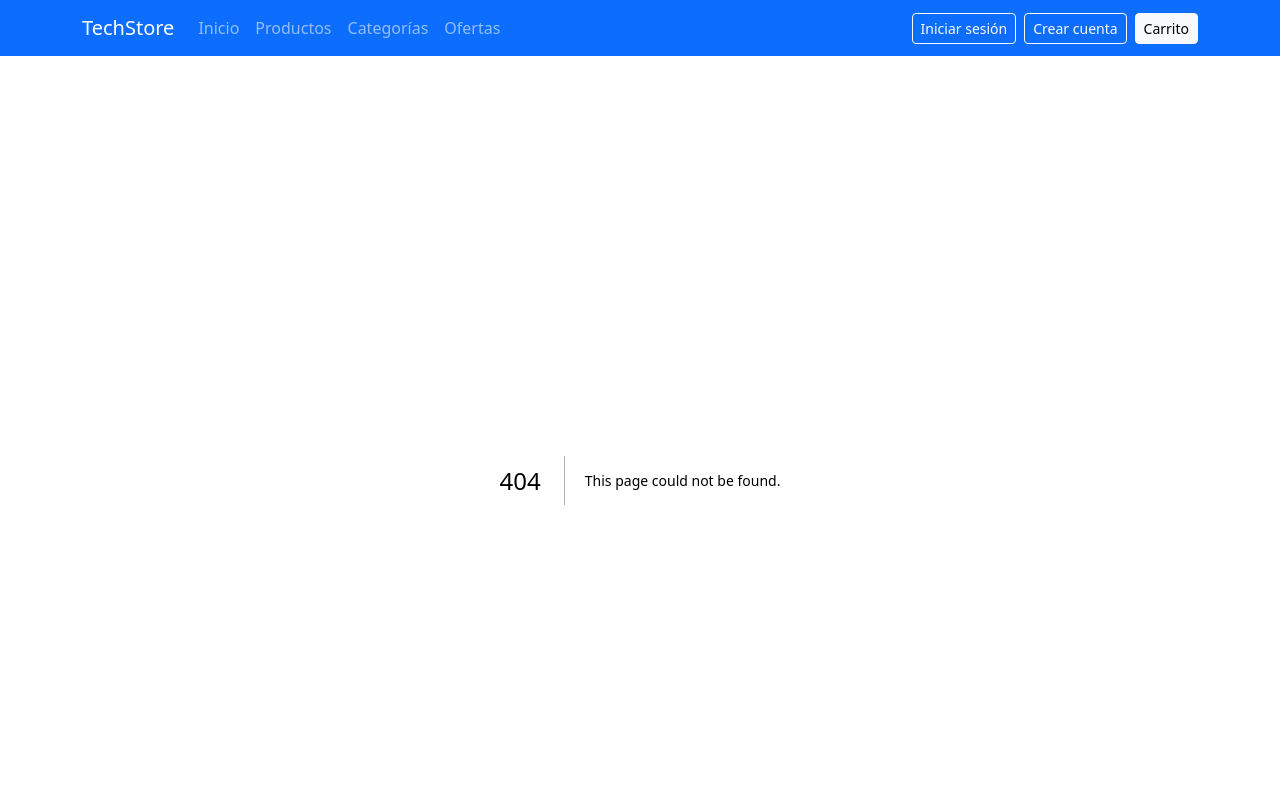
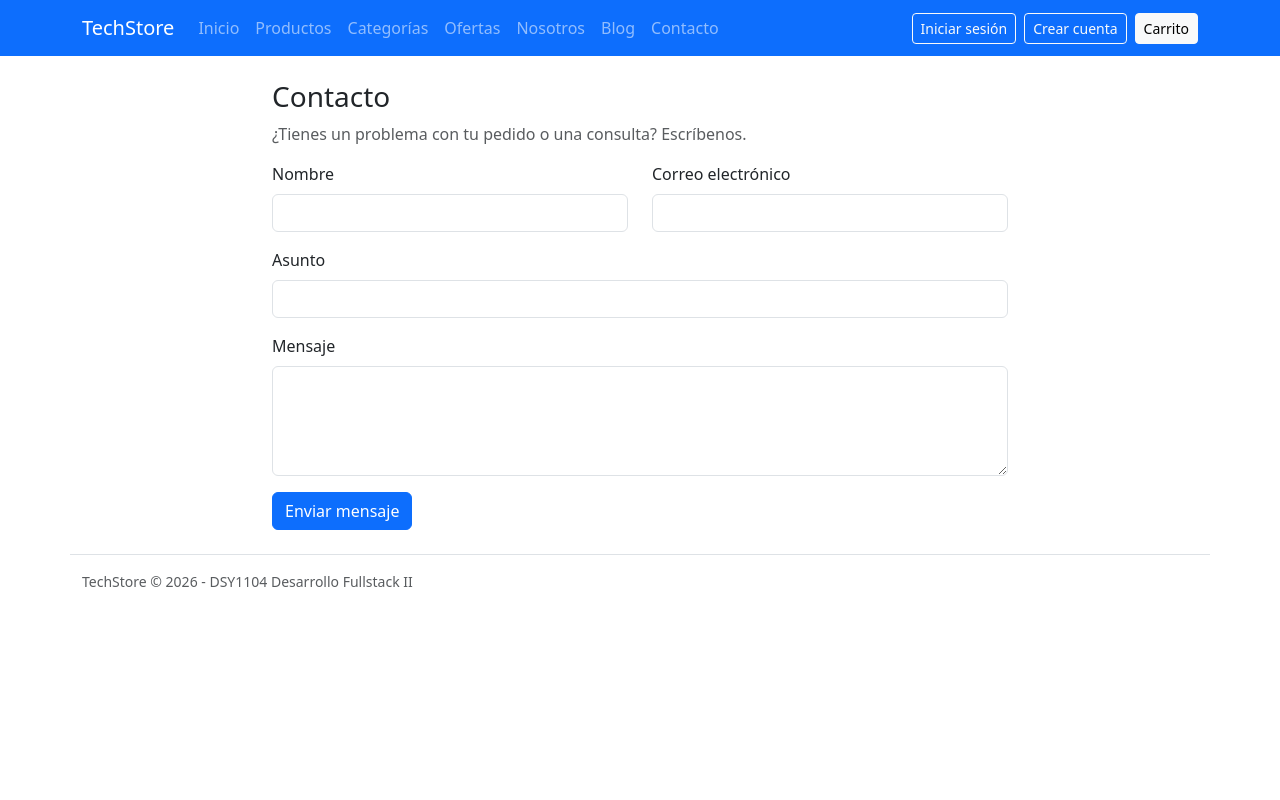
Before and after one commit to joe-munozd01/TechStore-Web, a Next.js app: page /contacto in a window 1280 px wide. Before the commit this address had no page. Shown: the top 800 px of the page. Built offline with nearby package versions, Linux system fonts and the light colour scheme.

Commit message:
Agrego páginas Nosotros, Blog y Contacto

```diff
--- /dev/null
+++ b/app/contacto/page.jsx
@@ -0,0 +1,15 @@
+import FormularioContacto from "../../components/FormularioContacto";
+
+export const metadata = { title: "Contacto | TechStore" };
+
+export default function Contacto() {
+  return (
+    <div className="row justify-content-center">
+      <div className="col-12 col-lg-8">
+        <h1 className="h3 mb-2">Contacto</h1>
+        <p className="text-muted">¿Tienes un problema con tu pedido o una consulta? Escríbenos.</p>
+        <FormularioContacto />
+      </div>
+    </div>
+  );
+}
--- /dev/null
+++ b/components/FormularioContacto.jsx
@@ -0,0 +1,51 @@
+'use client';
+import { useState } from "react";
+import Campo from "./Campo";
+import { validarContacto } from "../lib/validaciones";
+
+const vacio = { nombre: "", correo: "", asunto: "", mensaje: "" };
+
+// Formulario de contacto: valida y, si está correcto, simula el envío y muestra una confirmación.
+export default function FormularioContacto({ onEnviar = () => {} }) {
+  const [datos, setDatos] = useState(vacio);
+  const [errores, setErrores] = useState({});
+  const [enviado, setEnviado] = useState(false);
+
+  const cambiar = (e) => setDatos((d) => ({ ...d, [e.target.name]: e.target.value }));
+  const clase = (c) => "form-control" + (errores[c] ? " is-invalid" : "");
+
+  const enviar = (e) => {
+    e.preventDefault();
+    const nuevos = validarContacto(datos);
+    setErrores(nuevos);
+    if (Object.keys(nuevos).length > 0) return;
+    onEnviar(datos);
+    setEnviado(true);
+    setDatos(vacio);
+  };
+
+  return (
+    <form onSubmit={enviar} noValidate>
+      {enviado && <div className="alert alert-success" role="status">¡Gracias! Recibimos tu mensaje y te responderemos pronto.</div>}
+      <div className="row">
+        <div className="col-12 col-md-6">
+          <Campo id="nombre" etiqueta="Nombre" error={errores.nombre}>
+            <input id="nombre" name="nombre" className={clase("nombre")} value={datos.nombre} onChange={cambiar} />
+          </Campo>
+        </div>
+        <div className="col-12 col-md-6">
+          <Campo id="correo" etiqueta="Correo electrónico" error={errores.correo}>
+            <input id="correo" name="correo" type="email" className={clase("correo")} value={datos.correo} onChange={cambiar} />
+          </Campo>
+        </div>
+      </div>
+      <Campo id="asunto" etiqueta="Asunto" error={errores.asunto}>
+        <input id="asunto" name="asunto" className={clase("asunto")} value={datos.asunto} onChange={cambiar} />
+      </Campo>
+      <Campo id="mensaje" etiqueta="Mensaje" error={errores.mensaje}>
+        <textarea id="mensaje" name="mensaje" rows={4} className={clase("mensaje")} value={datos.mensaje} onChange={cambiar} />
+      </Campo>
+      <button type="submit" className="btn btn-primary">Enviar mensaje</button>
+    </form>
+  );
+}
--- a/components/Navbar.jsx
+++ b/components/Navbar.jsx
@@ -29,6 +29,9 @@ export default function Navbar() {
             <li className="nav-item"><Link className="nav-link" href="/productos" onClick={() => setAbierto(false)}>Productos</Link></li>
             <li className="nav-item"><Link className="nav-link" href="/categorias" onClick={() => setAbierto(false)}>Categorías</Link></li>
             <li className="nav-item"><Link className="nav-link" href="/ofertas" onClick={() => setAbierto(false)}>Ofertas</Link></li>
+            <li className="nav-item"><Link className="nav-link" href="/nosotros" onClick={() => setAbierto(false)}>Nosotros</Link></li>
+            <li className="nav-item"><Link className="nav-link" href="/blog" onClick={() => setAbierto(false)}>Blog</Link></li>
+            <li className="nav-item"><Link className="nav-link" href="/contacto" onClick={() => setAbierto(false)}>Contacto</Link></li>
           </ul>
           <div className="d-flex flex-wrap align-items-center gap-2">
             {usuario ? (
```
Also changed, not shown: app/blog/[slug]/page.jsx (added, +22 -0 lines), app/blog/page.jsx (added, +13 -0 lines), app/nosotros/page.jsx (added, +19 -0 lines), components/ListaBlog.jsx (added, +24 -0 lines).
